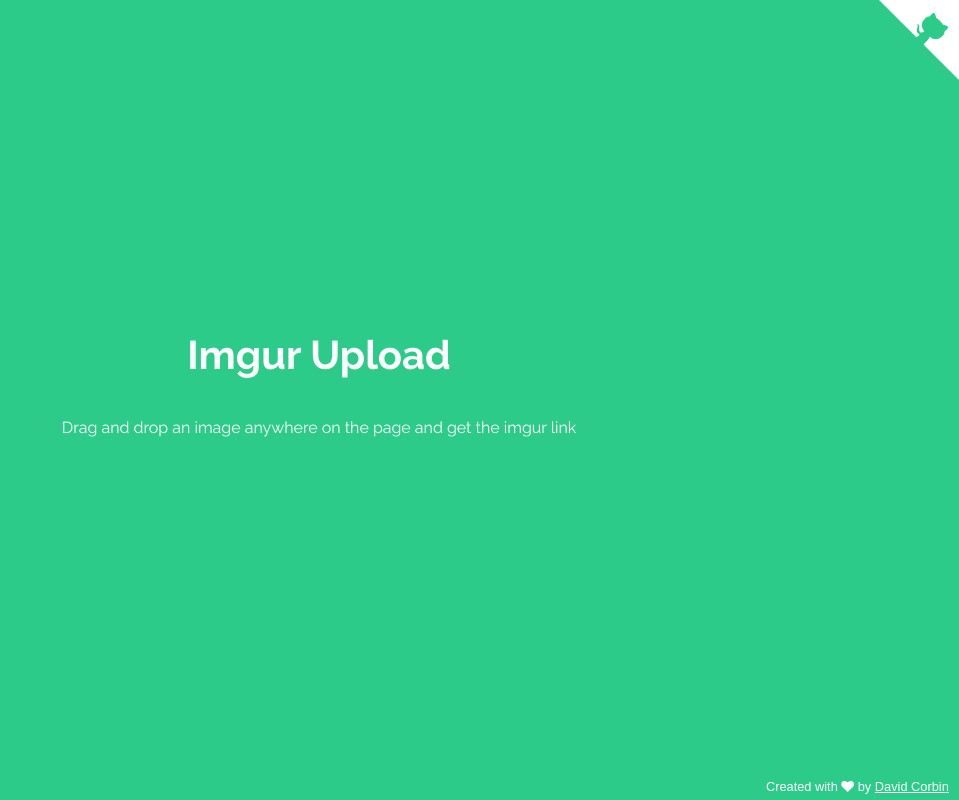
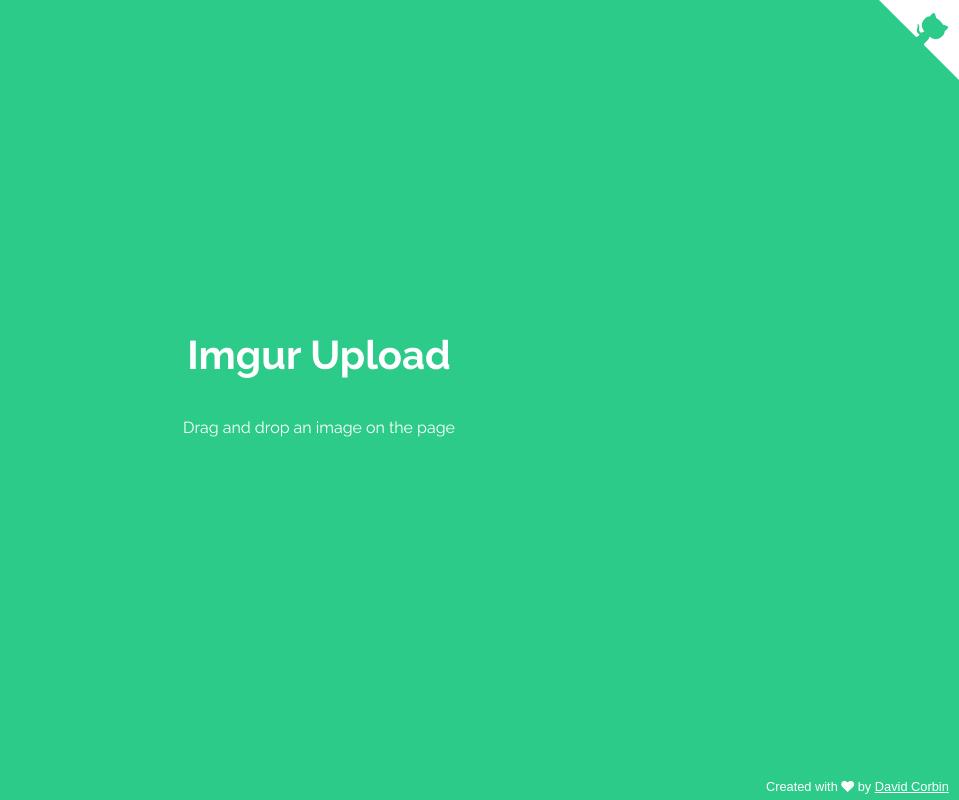
Before and after one commit to davidcorbin/imgur, a plain HTML site: page index.html in a window 1280 px wide. Shown: the whole page, without its empty margins (321-1280 px from the left). Drawn offline with Linux system fonts and the light colour scheme.

Commit message:
Small code style changes

```diff
--- a/index.html
+++ b/index.html
@@ -26,7 +26,7 @@
 
     <div class="desc">
         <h1>Imgur Upload</h1>
-        <h2 id="link">Drag and drop an image anywhere on the page and get the imgur link</h2>
+        <h2 id="link">Drag and drop an image on the page</h2>
         <img src="">
     </div>
 
--- a/js/script.js
+++ b/js/script.js
@@ -57,9 +57,8 @@
         event.stopPropagation();
     }, false);
 
+    // Display uploaded image below link
     document.querySelector(".desc img").src = original;
-
-
 }
 
 /*
@@ -129,10 +128,7 @@
 
 
 
-
-
-
-(function(document, window, index) {
+(function(document, window) {
     // Stop pseudo clicking upload layer when links are clicked
     document.querySelector("a").addEventListener("click", function (e){e.stopPropagation();}, false);
     document.querySelector("span a").addEventListener("click", function (e){e.stopPropagation();}, false);
@@ -172,4 +168,4 @@
 
     }
 
-})(document, window, 0);
+})(document, window);
```
